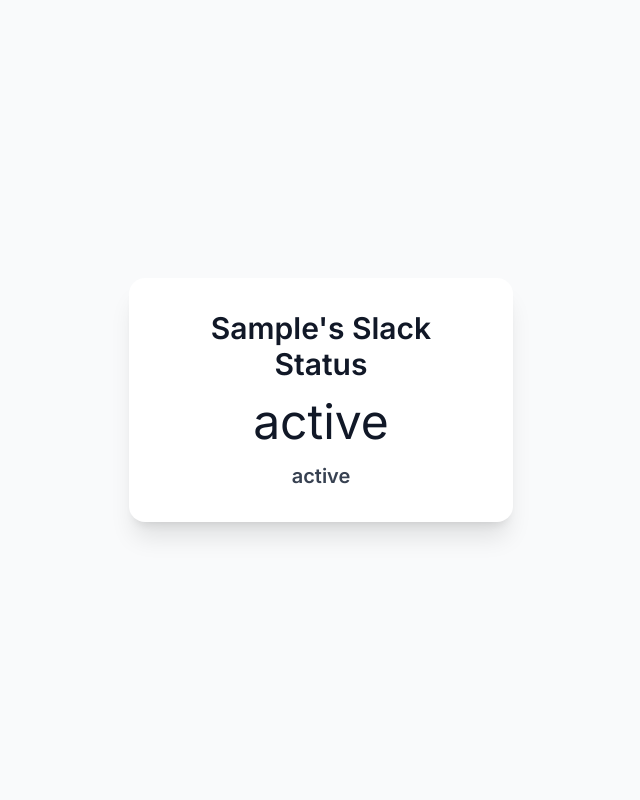
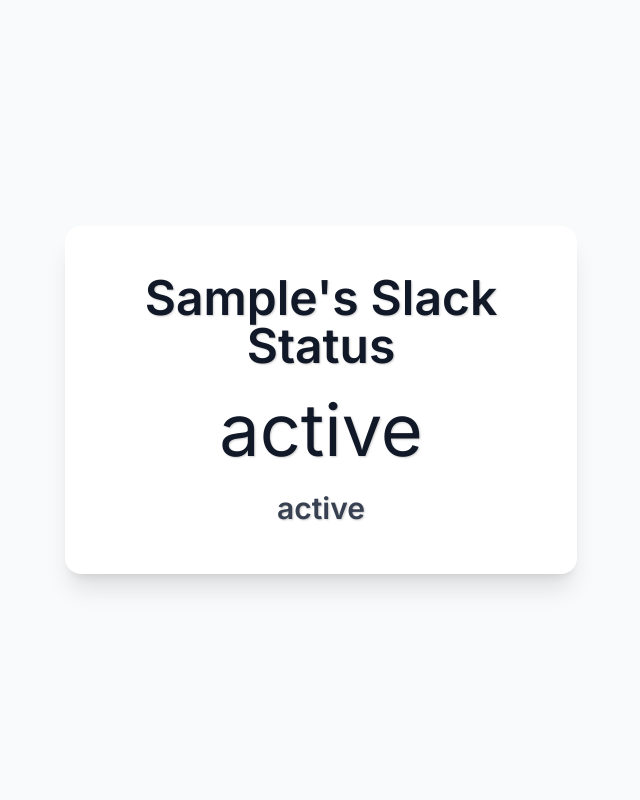
Before and after one commit to untraceablez/pi_slack_status, a Flask app: template templates/index.html in a window 1280 px wide. Shown: the whole page, without its empty margins (319-959 px from the left). Run offline with Flask 3, Linux system fonts and the light colour scheme; the template is opened without the code that fills it: most values are stand-ins (such as "Sample title", 1, 10 or a date in 2020); some libraries are stand-ins or nearby versions.

Commit message:
updated aesthetics

```diff
--- a/static/style.css
+++ b/static/style.css
@@ -3,12 +3,13 @@
 body {
     font-family: 'Inter', sans-serif;
     overflow-x: hidden;
+    text-shadow: 1px 1px 2px rgba(0, 0, 0, 0.2);
 }
 
 /* Custom styling for the emoji image to keep it centered and sized correctly */
 .emoji-img {
     display: inline-block;
     vertical-align: middle;
-    height: 3rem; /* Matches the size of a 5xl text emoji */
-    width: 3rem; /* Ensures the image is square */
+    height: 4.5rem; /* Matches the size of a 7xl text emoji, 50% larger than previous */
+    width: 4.5rem; /* Ensures the image is square */
 }
--- a/templates/index.html
+++ b/templates/index.html
@@ -41,25 +41,25 @@
 </head>
 <body class="bg-gray-50 dark:bg-gray-900 text-gray-900 dark:text-gray-50 flex items-center justify-center min-h-screen p-4 transition-colors duration-300">
 
-    <div class="bg-white dark:bg-gray-800 shadow-xl rounded-2xl p-8 max-w-sm text-center transform transition-all duration-300 hover:scale-105">
-        <h1 class="text-3xl font-bold mb-4 text-gray-900 dark:text-gray-50">{{ first_name }}'s Slack Status</h1>
+    <div class="bg-white dark:bg-gray-800 shadow-xl rounded-2xl p-12 max-w-lg text-center transform transition-all duration-300 hover:scale-105">
+        <h1 class="text-5xl font-bold mb-6 text-gray-900 dark:text-gray-50">{{ first_name }}'s Slack Status</h1>
 
         {% if is_error %}
-            <div class="text-red-500 text-xl font-semibold mb-2">
+            <div class="text-3xl font-semibold mb-3 text-red-500">
                 {{ status_emoji_value }}
             </div>
-            <p class="text-gray-600 dark:text-gray-400">
+            <p class="text-2xl text-gray-600 dark:text-gray-400">
                 {{ status_text }}
             </p>
         {% else %}
-            <div class="flex items-center justify-center text-5xl mb-4">
+            <div class="flex items-center justify-center text-7xl mb-6">
                 {% if status_emoji_type == 'url' %}
                     <img src="{{ status_emoji_value }}" class="emoji-img" alt="Slack status emoji">
                 {% else %}
                     <span>{{ status_emoji_value }}</span>
                 {% endif %}
             </div>
-            <p class="text-xl font-semibold text-gray-700 dark:text-gray-300">
+            <p class="text-3xl font-semibold text-gray-700 dark:text-gray-300">
                 {{ status_text }}
             </p>
         {% endif %}
```
